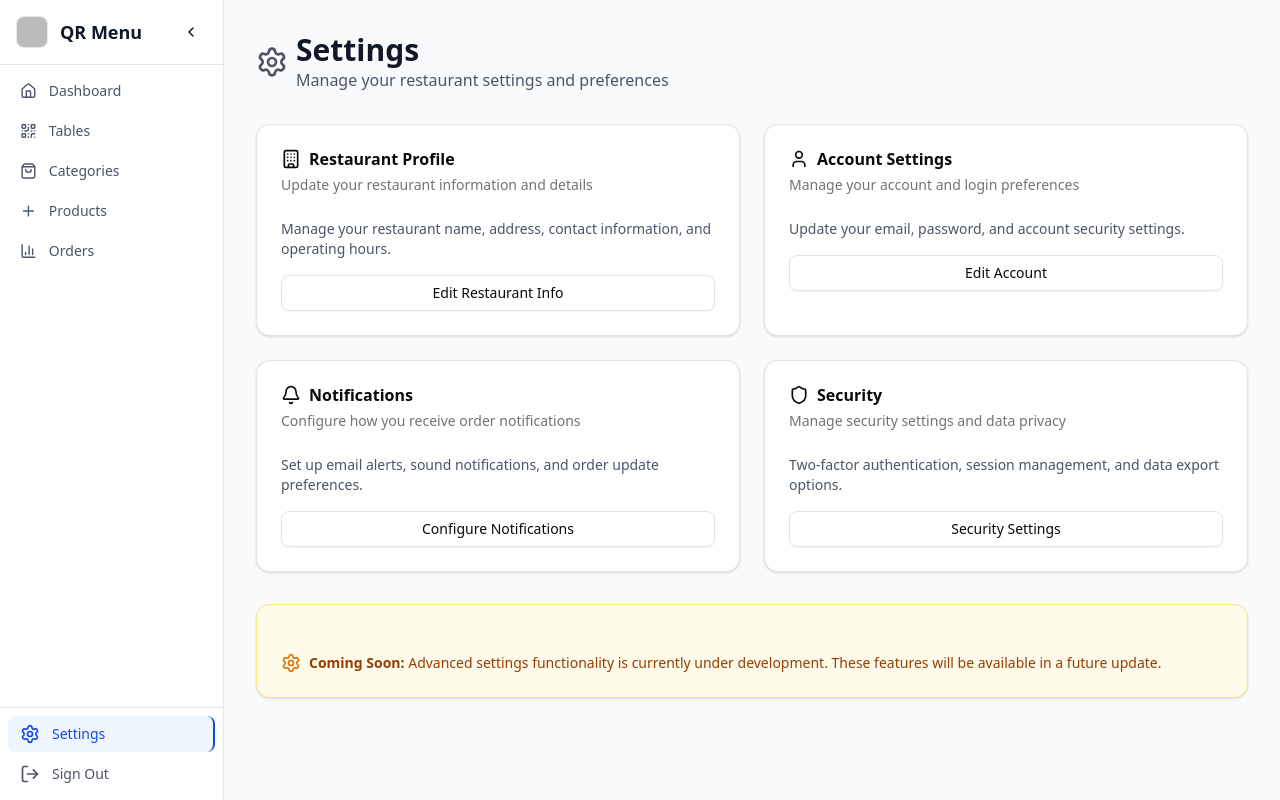
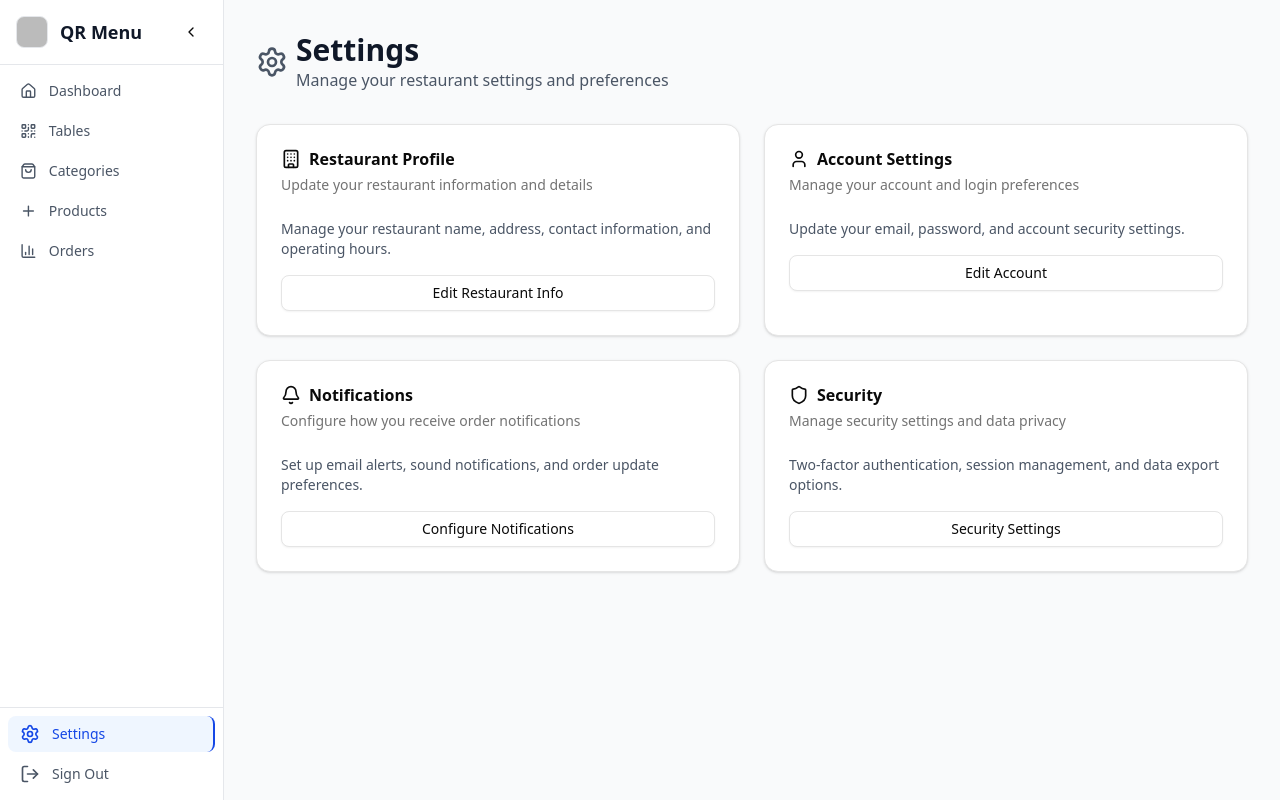
Before and after one commit to sevvalsaygat/qr-menu, a Next.js app: page /dashboard/settings in a window 1280 px wide. Built offline with nearby package versions, Linux system fonts and the light colour scheme; no server answers; the database is empty; sample sign-in values are in the browser's storage.

Commit message:
delete: information text on the settings page

```diff
--- a/src/app/dashboard/settings/page.tsx
+++ b/src/app/dashboard/settings/page.tsx
@@ -132,18 +132,6 @@ export default function SettingsPage() {
         </Card>
       </div>
 
-      {/* Coming Soon Notice */}
-      <Card className="border-amber-200 bg-amber-50">
-        <CardContent className="pt-6">
-          <div className="flex items-center space-x-2">
-            <SettingsIcon className="h-5 w-5 text-amber-600" />
-            <p className="text-sm text-amber-800">
-              <strong>Coming Soon:</strong> Advanced settings functionality is currently under development.
-              These features will be available in a future update.
-            </p>
-          </div>
-        </CardContent>
-      </Card>
     </div>
   )
 }
```
